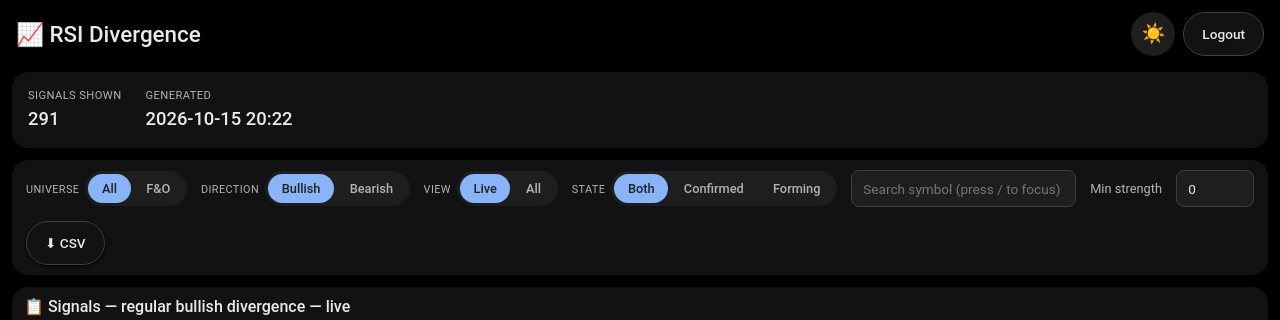
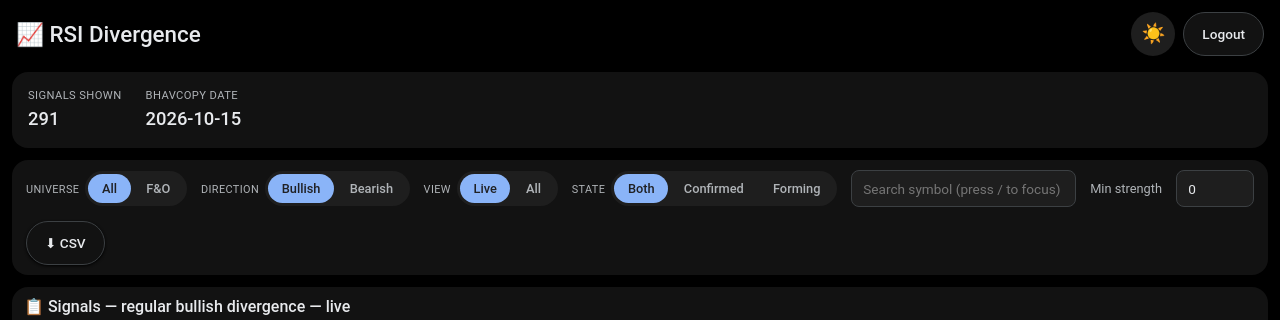
Before and after one commit to dheerkapil/nse-rsi-divergence, a Flask app: page / in a window 1280 px wide. Shown: the top 320 px of the page. Run offline with Flask 3, Linux system fonts and the light colour scheme; the visitor is signed in with stand-in values (Sample User, id 1).

Commit message:
Workflow: retry every 30 min to midnight; dashboard shows bhavcopy date

```diff
--- a/web/templates/index.html
+++ b/web/templates/index.html
@@ -111,7 +111,7 @@
     <div class="card">
         <div class="stat-grid">
             <div class="stat"><div class="k">Signals shown</div><div class="v" id="countV">{{ signals|length }}</div></div>
-            <div class="stat"><div class="k">Generated</div><div class="v">{{ (snap.generated_at or '—')[:16].replace('T',' ') }}</div></div>
+            <div class="stat"><div class="k">Bhavcopy date</div><div class="v">{{ snap.asof or '—' }}</div></div>
         </div>
     </div>
 
```
Also changed, not shown: .github/workflows/daily.yml.
